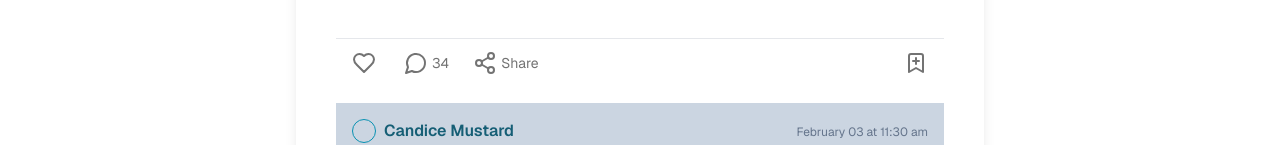
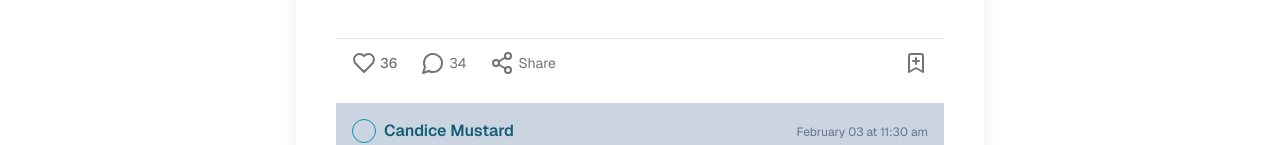
Before and after one commit to SaraDonaldson/weird-wonderful-finds-site, a Next.js app: page /forum in a window 1280 px wide. Shown: the part 538-683 px from the top of the page. Built offline with nearby package versions, Linux system fonts and the light colour scheme.

Commit message:
add placeholder trigger and toggle functions

```diff
--- a/components/posts/Post/PostInteractionBar/PostInteractionBar.tsx
+++ b/components/posts/Post/PostInteractionBar/PostInteractionBar.tsx
@@ -5,11 +5,20 @@ import SharePostButton from '@/components/buttons/SharePostButton/SharePostButto
 import React from 'react'
 
 function PostInteractionBar() {
+
+    function likeToggle(){
+        console.log("liked/unliked")
+    }
+
+    function triggerComment(){
+        console.log('open comment form')
+    }
+
   return (
         <div className="border-t border-gray-200 dark:border-gray-700 px-4 py-3 flex items-center justify-between">
         <div className="flex items-center space-x-6">
-            <LikeButton/>
-            <CommentButton />
+            <LikeButton liked={false} numberOfLikes={36} toggleLikePostCallback={likeToggle} />
+            <CommentButton  triggerCommentCallback={triggerComment}/>
             <SharePostButton/>
         </div>
             <SavePostButton/>
```
